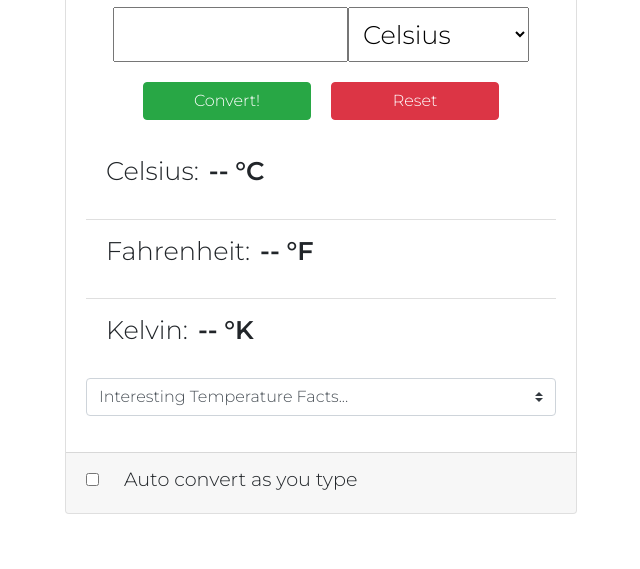
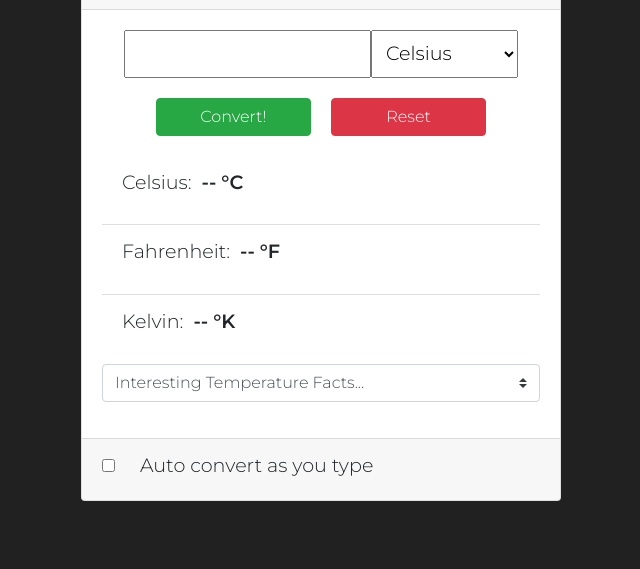
Before and after one commit to Train-of-Taught/Temperature_Converter, a website: page index.html in a window 1280 px wide. Shown: the part 231-800 px from the top of the page, without its empty margins (319-959 px from the left). Drawn offline with nearby package versions, Linux system fonts and the light colour scheme.

Commit message:
Updated styles

```diff
--- a/index.html
+++ b/index.html
@@ -15,6 +15,7 @@
 </head>
 
 <body>
+
   <div class="card">
     <header class="card-header text-center">
       <h1 class="card-title">TEMPERATURE CONVERTER</h1>
@@ -22,7 +23,11 @@
         Enter a temperature below and choose a scale to convert from.
       </p>
     </header>
+
     <main class="card-body">
+
+      <!-- TEMPERATURE INPUT -->
+
       <form>
         <div class="tempInput">
           <input type="number" id="tempInputField" name="input" required />
@@ -34,7 +39,7 @@
             </select>
           </div>
         </div>
-        <div class="buttons">
+        <div class="button-group">
           <button class="btn btn-success" type="submit" id="convert">
             Convert!
           </button>
@@ -43,6 +48,8 @@
           </button>
         </div>
       </form>
+
+      <!-- RESULT DISPLAY -->
 
       <section class="displayResult">
         <ul class="list-group list-group-flush">
@@ -70,6 +77,8 @@
           </li>
         </ul>
       </section>
+
+      <!-- KNOWLEDGE BASE -->
 
       <section class="knowledge-base">
         <div class="input-group mb-3">
@@ -100,6 +109,8 @@
       </section>
 
     </main>
+
+    <!-- AUTO CONVERT FEATURE -->
     <footer class="card-footer">
       <input type="checkbox" name="autoConvert" id="auto-convert" unchecked />
       <label for="autoConvert">Auto convert as you type</label>
--- a/styles.css
+++ b/styles.css
@@ -6,49 +6,58 @@
   font-family: "Montserrat", sans-serif;
 }
 
+body,
+.card,
+.tempInput,
+.button-group,
+.displayResult li {
+  display: flex;
+}
+
+.card-text,
+.tempInput,
+.displayResult,
+.card-footer {
+  font-size: 1.2em;
+}
+
 body {
-  display: flex;
-  width: 100%;
+  height: 100vh;
   justify-content: center;
+  align-items: center;
+  background-color: #212121 !important;
 }
+
 .card {
-  display: flex;
+  width: 480px;
   flex-direction: column;
-  width: 40%;
-  height: auto;
 }
+
 .card-title {
-  font-size: 4vw;
+  font-size: 2em;
   color: blue;
-  font-weight: 600;
 }
 
 .card-text {
-  font-size: 1.5vw;
   width: 80%;
   margin: 0 auto;
   font-weight: 400;
 }
 
 .tempInput {
-  display: flex;
-  font-size: 2vw;
-  width: 100%;
   justify-content: center;
 }
 
 input[type="number"] {
   text-align: center;
   padding-left: 10px;
-  width: 50%;
 }
 
 select {
   padding: 10px;
 }
 
-.buttons {
-  display: flex;
+.button-group {
   justify-content: space-between;
   margin: 10px 0;
   padding: 0 10%;
@@ -57,14 +66,6 @@ select {
 .btn {
   width: 50%;
   margin: 10px;
-}
-
-.displayResult {
-  font-size: 2vw;
-}
-
-.displayResult li {
-  display: flex;
 }
 
 .displayResult p {
@@ -79,11 +80,6 @@ input[type="checkbox"] {
   margin-right: 20px;
 }
 
-.card-footer {
-  font-size: 1.5vw;
+.invalid {
+  border: 2px solid rgba(255, 4, 0, 0.5);
 }
-
-.invalid {
-  box-shadow: 0 0 5px rgb(239,83,80, 0.8) inset;
-  border: 1px solid rgb(239,83,80, 0.5);
-}
```
